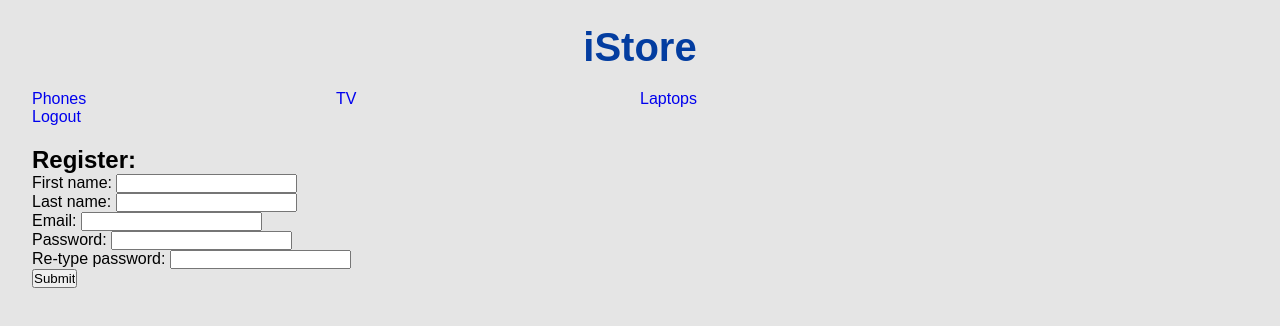
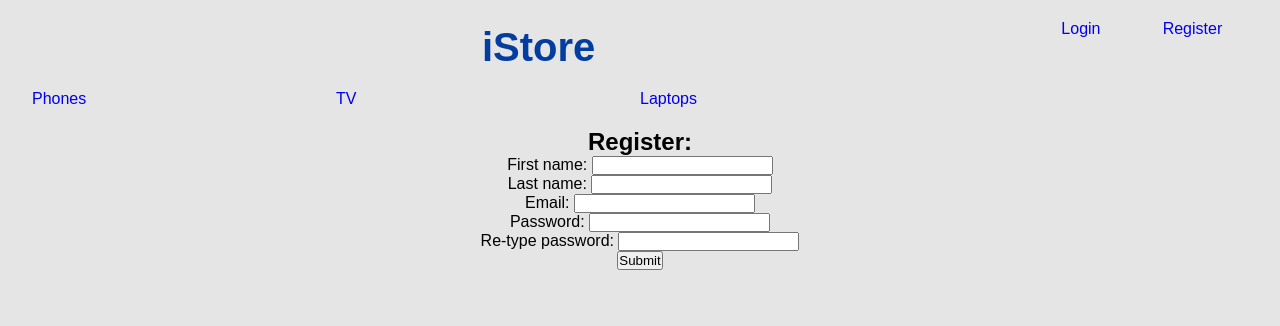
Before and after one commit to ValGeorgiev/iStore, a React (Create React App) app: page /register in a window 1280 px wide. Shown: the top 326 px of the page. Built offline with nearby package versions, Linux system fonts and the light colour scheme.

Commit message:
fixing auth and providing userID

```diff
--- a/app/models/user.js
+++ b/app/models/user.js
@@ -51,7 +51,7 @@ UserSchema.pre('save', function(next){
     if (!user.isModified('password')){
         return next();
     }
-    bcrypt.hash(user.password, null, null, function(err, hash, next){
+    bcrypt.hash(user.password, null, null, function(err, hash){
        if(err){
            return next(err);
        }
--- a/app/routes/authenticate.js
+++ b/app/routes/authenticate.js
@@ -31,7 +31,7 @@ module.exports = function() {
 
 					// 5 hours expiration
 					var token = jwt.sign({data: email}, key , { expiresIn: 60 * 60 * 5 });
-					res.send({token:token, success:true});
+					res.send({token:token,id:user._id,success:true});
 
 				}else{
 					res.send({err:'Your password is wrong, please try again.',counter:counter++ });
--- a/src/components/App.js
+++ b/src/components/App.js
@@ -1,6 +1,6 @@
 import React, { Component } from 'react';
 import { Link } from 'react-router'
-import auth  from './Auth';
+import auth from './Auth';
 import '../css/app.css';
 
 class App extends Component {
@@ -14,8 +14,8 @@ class App extends Component {
 
 	componentDidMount() {
 		auth.checkForToken((flag) => this.setState({
-			'isAuthenticated' : flag
-		}) );
+			'isAuthenticated': flag
+		}));
 	}
 
 	render() {
@@ -23,9 +23,15 @@ class App extends Component {
 		return (
 			<div className="wrapper container-fluid">
 				<div className="row nav">
-			        <div className="col-xs-12">
+					<div className="col-xs-10">
 						<h1 id="main-title">iStore</h1>
 					</div>
+
+					<div className="col-xs-1">
+						{!this.state.isAuthenticated ? <Link to="/login">Login</Link> : <Link to="/logout">Logout</Link>}
+					</div>
+					{!this.state.isAuthenticated ? <div className="col-xs-1"> <Link to="/register">Register</Link></div> : null}
+
 					<div className="col-xs-3">
 						<Link to="/products/phones">Phones</Link>
 					</div>
@@ -35,12 +41,7 @@ class App extends Component {
 					<div className="col-xs-3">
 						<Link to="/products/laptops">Laptops</Link>
 					</div>
-			        <div className="col-xs-3">
-			          {this.state.isAuthenticated ? <Link to="/register">Register</Link> : null }
-			        </div>
-			        <div className="col-xs-3">
-			          {this.state.isAuthenticated ? <Link to="/login">Login</Link> : <Link to="/logout">Logout</Link> }
-			        </div>
+
 				</div>
 				{this.props.children}
 			</div>
--- a/src/components/Auth.js
+++ b/src/components/Auth.js
@@ -21,6 +21,9 @@ class Auth {
 
     logout() {
         this.isAuthenticated= false ;
+        window.localStorage.removeItem('jwt-token');
+        window.localStorage.removeItem('profile-id');
+        window.location.replace('/');
     }
 
     checkForToken(callback) {
--- a/src/components/Login.js
+++ b/src/components/Login.js
@@ -31,18 +31,21 @@ class Login extends Component {
                 }
 				else if(response.body.success == true){
                     console.log('hello')
-                    this.login(response.body.token);
+                    this.login(response.body.token,response.body.id);
 				}
 			});
     }
-    login(token){
+    login(token,id){
         window.localStorage.setItem('jwt-token',JSON.stringify(token));
+        window.localStorage.setItem('profile-id',JSON.stringify(id));
         //clear localStorage counter
         window.localStorage.removeItem('counter');
         window.location.replace('/profile');
     }
     logout(){
         window.localStorage.removeItem('jwt-token');
+        window.localStorage.removeItem('profile-id');
+
     }
 
 	render() {
@@ -50,11 +53,11 @@ class Login extends Component {
         return (
             <div className="container">
                 <div className="row">
-                    <div className="col-md-12">
+                    <div className="col-md-12 register">
                         <h2>Login:</h2>
                         <form  className="form-group" onSubmit={this.Authenticate}>
                             <div className="form-group">
-                                <label htmlFor="email">Email</label>
+                                <label htmlFor="email">Email: </label>
                                 <input type="email" id="email" className="form-control" name="email"/>
                             </div>
                             <div className="form-group">
--- a/src/components/Profile.js
+++ b/src/components/Profile.js
@@ -11,7 +11,10 @@ class Profile extends Component {
         return (
             <div className="container">
                 <div className="row">
+                    <h1 className>Profile page</h1>
+                    <div className="col-md-12 register">
                     <p>Dummy profile for only Authwenticated</p>
+                    </div>
                 </div>
             </div>
         );
--- a/src/components/Register.js
+++ b/src/components/Register.js
@@ -44,10 +44,17 @@ class Register extends Component {
                     }
                     else{
                         alert(response.text);
+                        this.clearInputFields();
                     }
                 });
         }
         event.preventDefault();
+    }
+
+    clearInputFields(){
+        for(let member in this.state){
+            this.setState({[member]: ''});
+        }
     }
     validatePassword(){
         return  (/^([a-zA-Z0-9!@#$%^&*]{6,16})$/.test(this.state.password) &&
@@ -59,9 +66,9 @@ class Register extends Component {
 
 	render() {
 		return (
-        <div className="container">
+        <div className="container-fluid">
             <div className="row">
-                <div className="col-md-12">
+                <div className="col-md-12 register">
                     <h2>Register:</h2>
                     <form  className="form-group" onSubmit={this.register}>
                         <div className="form-group">
--- a/src/css/app.css
+++ b/src/css/app.css
@@ -83,3 +83,8 @@ a:active {
   border-bottom: 2px solid #93B9FB;
   margin-bottom: 0;
 }
+
+.col-md-12.register {
+  text-align: center;
+
+}
--- a/src/index.js
+++ b/src/index.js
@@ -29,6 +29,7 @@ function checkAuth(nextState, replace, callback) {
 
 function logout(){
     window.localStorage.removeItem('jwt-token');
+    window.localStorage.removeItem('profile-id');
     window.location.replace('/');
 }
 
@@ -40,7 +41,7 @@ render((
       	<Route path="/profile" component={Profile} />
 	    <Route path="/register" component={Register} onEnter={checkAuth} />
       	<Route path="/login" component={Login} onEnter={checkAuth} />
-	    <Route path="/logout" onEnter={logout}/>
+	    <Route path="/logout" onEnter={auth.logout}/>
       <Route path="/error" component={Error}/>
     </Route>
   </Router>
```
Lines whose indentation alone changed are shown as unchanged.
